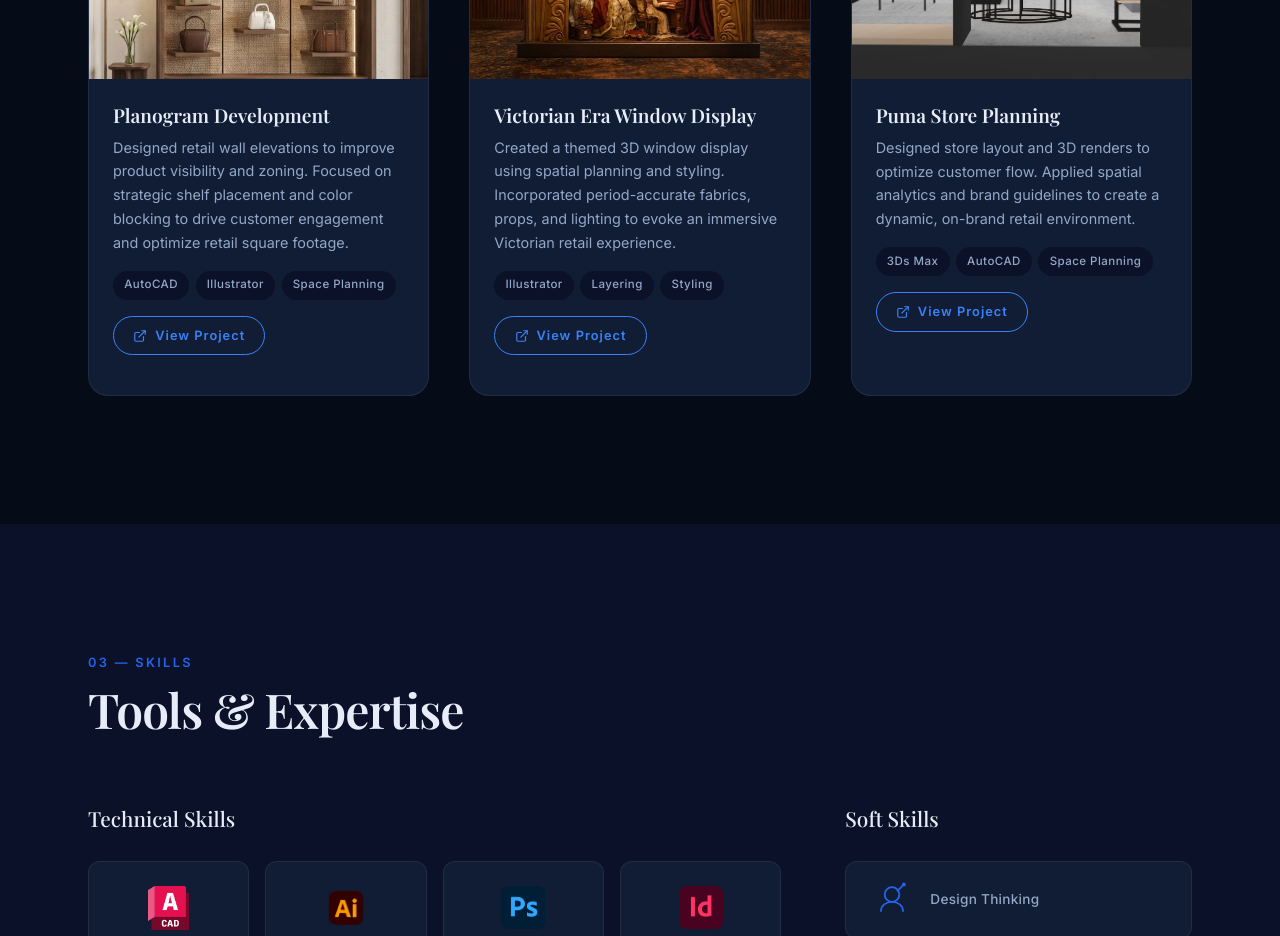
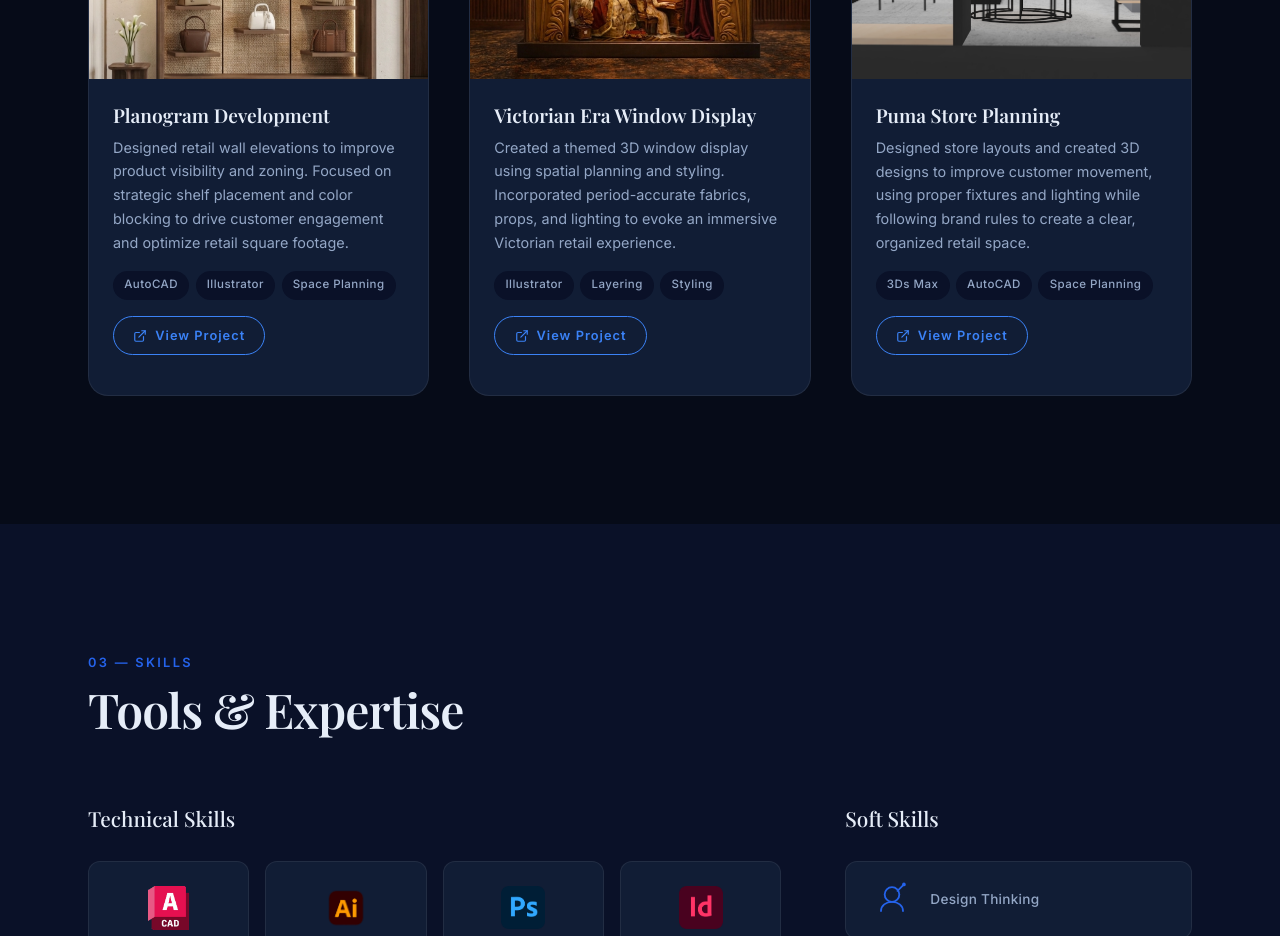
Before and after one commit to Anky121/srishti-portfolio, a plain HTML site: page index.html in a window 1280 px wide. Shown: the part 1840-2776 px from the top of the page. Drawn offline with nearby package versions, Linux system fonts and the light colour scheme; a web font is replaced by a local one.

Commit message:
hula lala

```diff
--- a/index.html
+++ b/index.html
@@ -192,8 +192,8 @@
           </div>
           <div class="project-info">
             <h3 class="project-title">Puma Store Planning</h3>
-            <p class="project-desc">Designed store layout and 3D renders to optimize customer flow. Applied spatial
-              analytics and brand guidelines to create a dynamic, on-brand retail environment.</p>
+            <p class="project-desc">Designed store layouts and created 3D designs to improve customer movement, using
+              proper fixtures and lighting while following brand rules to create a clear, organized retail space.</p>
             <div class="project-tags">
               <span>3Ds Max</span>
               <span>AutoCAD</span>
```
